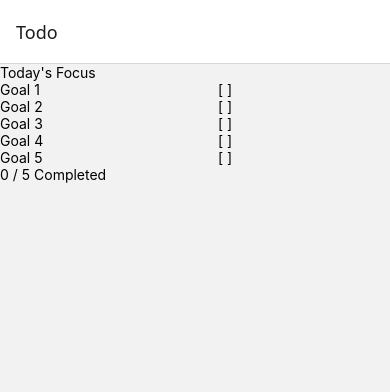
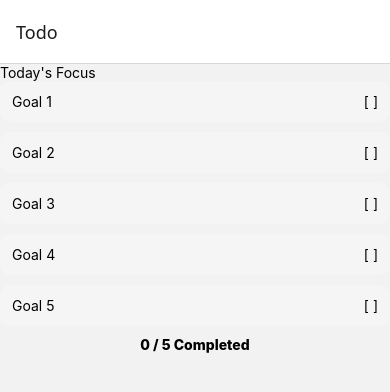
Before and after one commit to Sanjay17u/RNFirebaseTodo, a React Native app: screen /Todo in a window 390 px wide. Shown: the top 392 px of the page. Built offline with nearby package versions, Linux system fonts and the light colour scheme.

Commit message:
ui refix.

```diff
--- a/src/screens/TodoScreen.tsx
+++ b/src/screens/TodoScreen.tsx
@@ -29,7 +29,7 @@ function TodoScreen() {
         <>
             <View>
                 <Text>Today's Focus</Text>
-                    <View style={Styles.Goal_1}>
+                    <View style={Styles.goalRow}>
 
                       <TextInput
                         value={goal1}
@@ -41,7 +41,7 @@ function TodoScreen() {
                         <Text>{goal1Completed ? "✓" : "[ ]"}</Text>
                     </Pressable>
                     </View>
-                    <View style={Styles.Goal_2}>
+                    <View style={Styles.goalRow}>
 
                       <TextInput
                         value={goal2}
@@ -53,7 +53,7 @@ function TodoScreen() {
                         <Text>{goal2Completed ? "✓" : "[ ]"}</Text>
                     </Pressable>
                     </View>
-                    <View style={Styles.Goal_3}>
+                    <View style={Styles.goalRow}>
 
                       <TextInput
                         value={goal3}
@@ -65,7 +65,7 @@ function TodoScreen() {
                         <Text>{goal3Completed ? "✓" : "[ ]"}</Text>
                     </Pressable>
                     </View>
-                    <View style={Styles.Goal_4}>
+                    <View style={Styles.goalRow}>
 
                       <TextInput
                         value={goal4}
@@ -77,7 +77,7 @@ function TodoScreen() {
                         <Text>{goal4Completed ? "✓" : "[ ]"}</Text>
                     </Pressable>
                     </View>
-                    <View style={Styles.Goal_5}>
+                    <View style={Styles.goalRow}>
 
                       <TextInput
                         value={goal5}
@@ -92,7 +92,7 @@ function TodoScreen() {
 
 
 
-                <Text>{completedCount} / 5 Completed</Text>
+                <Text style={Styles.TotalCount}>{completedCount} / 5 Completed</Text>
             </View>
         </>
     )
@@ -102,24 +102,24 @@ export default TodoScreen
 
 
 const Styles = StyleSheet.create({
-    Goal_1: {
-        flexDirection: 'row',
-        alignItems: 'center'
+goalRow: {
+    flexDirection: 'row',
+    alignItems: 'center',
+    justifyContent: 'space-between',
+    backgroundColor: '#f5f5f5',
+    padding: 12,
+    borderRadius: 10,
+    marginBottom: 10
     },
-    Goal_2: {
-        flexDirection: 'row',
-        alignItems: 'center'
-    },
-    Goal_3: {
-        flexDirection: 'row',
-        alignItems: 'center'
-    },
-    Goal_4: {
-        flexDirection: 'row',
-        alignItems: 'center'
-    },
-    Goal_5: {
-        flexDirection: 'row',
-        alignItems: 'center'
-    },
+
+input: {
+  flex: 1,
+  fontSize: 16
+},
+
+TotalCount: {
+    textAlign: 'center',
+    fontWeight: '800'
+}
+
 })
```
